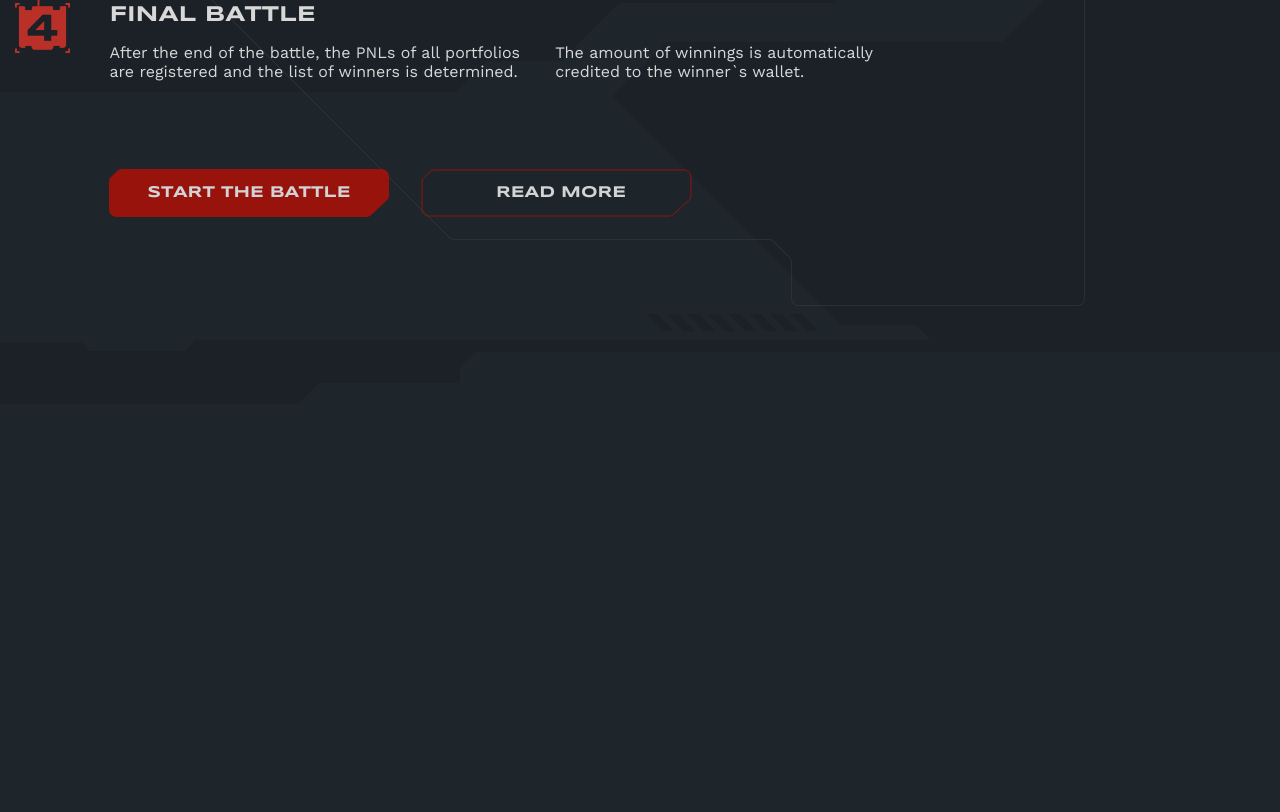
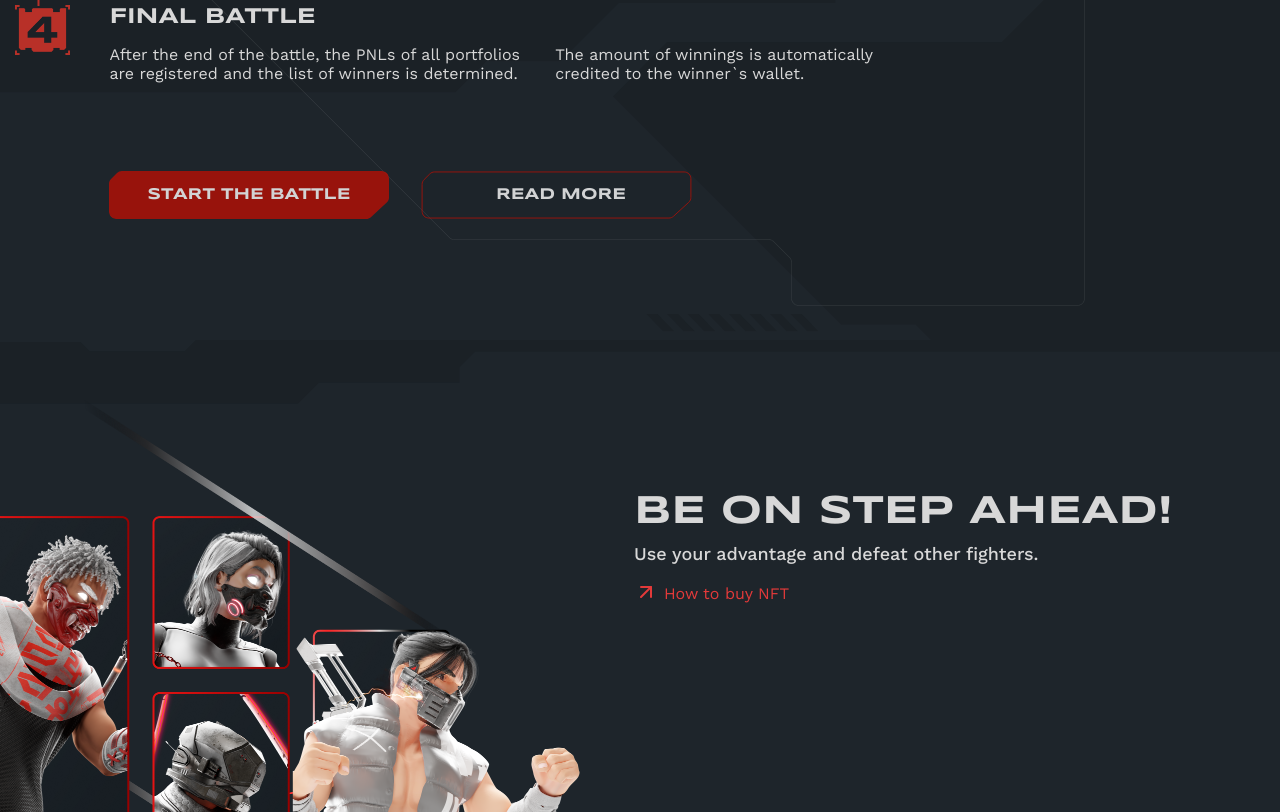
Before and after one commit to no-ocean/symbiosis, a React app: page / in a window 1280 px wide. Shown: the part 2351-3163 px from the top of the page. Before the commit the page ends 2760 px from the top, so only its background shows below. Built offline with nearby package versions, Linux system fonts and the light colour scheme.

Commit message:
dev: be on step section and simple link component

```diff
--- /dev/null
+++ b/src/components/SimpleLink/SimpleLink.js
@@ -0,0 +1,21 @@
+import React from 'react';
+import { FiArrowUpRight } from 'react-icons/fi';
+import styles from './simpleLink.module.scss';
+
+const SimpleLink = ({ className, to, label }) => {
+  return (
+    <a
+      href={to}
+      className={`${styles.wrapper} ${className ? className : ''}`}
+      target='_blank'
+      rel='noreferrer'
+    >
+      <span className={styles.icon}>
+        <FiArrowUpRight />
+      </span>
+      <span className={styles.label}>{label}</span>
+    </a>
+  );
+};
+
+export default SimpleLink;
--- /dev/null
+++ b/src/components/SimpleLink/index.js
@@ -0,0 +1,2 @@
+import SimpleLink from './SimpleLink';
+export default SimpleLink;
--- /dev/null
+++ b/src/components/SimpleLink/simpleLink.module.scss
@@ -0,0 +1,41 @@
+@import '../../styles/mixins';
+@import '../../styles/variables';
+
+a.wrapper {
+  color: $red-light;
+  display: flex;
+  align-items: center;
+  line-height: 19px;
+  position: relative;
+  max-width: max-content;
+  margin-bottom: 6px;
+  &:hover {
+    .label {
+      &::before {
+        width: 100%;
+      }
+    }
+  }
+}
+
+.label {
+  position: relative;
+  padding-bottom: 6px;
+  &::before {
+    content: '';
+    background-color: $red-light;
+    position: absolute;
+    bottom: 0;
+    left: 50%;
+    width: 0;
+    height: 1px;
+    transition: all .5s ease;
+    transform: translateX(-50%);
+  }
+}
+
+.icon {
+  font-size: 24px;
+  margin-right: 6px;
+  margin-bottom: 6px;
+}
--- a/src/pages/BattleLanding/BattleLanding.js
+++ b/src/pages/BattleLanding/BattleLanding.js
@@ -3,6 +3,7 @@ import Header from '../../components/Header/Header';
 import TopSection from '../../sections/TopSection';
 import AboutSection from '../../sections/AboutSection/AboutSection';
 import BattleStages from '../../sections/BattleStages/BattleStages';
+import BeOnStep from '../../sections/BeOnStep/BeOnStep';
 
 const BattleLanding = () => {
   return (
@@ -14,6 +15,8 @@ const BattleLanding = () => {
       <AboutSection />
 
       <BattleStages />
+
+      <BeOnStep />
     </div>
   );
 };
--- a/src/sections/BattleStages/BattleStages.js
+++ b/src/sections/BattleStages/BattleStages.js
@@ -1,6 +1,6 @@
 import React from 'react';
-import { FiArrowUpRight } from 'react-icons/fi';
 import Button from '../../components/Button/Button';
+import SimpleLink from '../../components/SimpleLink';
 import styles from './battleStages.module.scss';
 
 const BattleStages = () => {
@@ -24,14 +24,16 @@ const BattleStages = () => {
                   </span>
                 </div>
                 <div className={`col-lg-6 ${styles.column}`}>
-                  <a href='' target='_blank' className={styles.link}>
-                    <FiArrowUpRight className={styles.arrow} />
-                    <span>How to create wallet</span>
-                  </a>
-                  <a href='' target='_blank' className={styles.link}>
-                    <FiArrowUpRight className={styles.arrow} />
-                    <span>How to link your wallet</span>
-                  </a>
+                  <SimpleLink
+                    to='https://google.com'
+                    label='How to create wallet'
+                    className={styles.link}
+                  />
+                  <SimpleLink
+                    to='https://google.com'
+                    label='How to link your wallet'
+                    className={styles.link}
+                  />
                 </div>
               </div>
             </div>
--- a/src/sections/BattleStages/battleStages.module.scss
+++ b/src/sections/BattleStages/battleStages.module.scss
@@ -58,47 +58,14 @@
 }
 
 
-a.link {
-  color: $red-light;
-  display: flex;
-  align-items: center;
-  line-height: 19px;
-  margin-bottom: 6px;
-  position: relative;
-  max-width: max-content;
+.link {
 
   &:last-child {
     margin-bottom: 0;
   }
-  span {
-    position: relative;
-    padding-bottom: 6px;
-    &::before {
-      content: '';
-      background-color: $red-light;
-      position: absolute;
-      bottom: 0;
-      left: 50%;
-      width: 0;
-      height: 1px;
-      transition: all .5s ease;
-      transform: translateX(-50%);
-    }
-  }
-  &:hover {
-    span {
-      &::before {
-        width: 100%;
-      }
-    }
-  }
 }
 
-.arrow {
-  font-size: 24px;
-  margin-right: 6px;
-  margin-bottom: 6px;
-}
+
 
 .note {
   padding-top: 30px;
--- /dev/null
+++ b/src/sections/BeOnStep/BeOnStep.js
@@ -0,0 +1,24 @@
+import React from 'react';
+import SimpleLink from '../../components/SimpleLink';
+import styles from './beOnStep.module.scss';
+
+const BeOnStep = () => {
+  return (
+    <div className={styles.wrapper}>
+      <div className={styles.container}>
+        <div className={styles.img}>
+          <img src='/images/be_on_step_img@2x.png' alt='' />
+        </div>
+        <div className={styles.content}>
+          <h2 className={styles.title}>Be on step Ahead!</h2>
+          <p className={styles.desc}>
+            Use your advantage and defeat other fighters.
+          </p>
+          <SimpleLink label='How to buy NFT' to='https://google.com' />
+        </div>
+      </div>
+    </div>
+  );
+};
+
+export default BeOnStep;
--- /dev/null
+++ b/src/sections/BeOnStep/beOnStep.module.scss
@@ -0,0 +1,35 @@
+@import '../../styles/mixins';
+@import '../../styles/variables';
+
+.wrapper {
+  padding-top: 80px;
+}
+
+.container {
+  max-width: 1434px;
+  margin: 0 auto;
+  position: relative;
+}
+
+.img {
+  position: absolute;
+  max-width: 590px;
+  top: -150px;
+  left: 0;
+}
+
+.content {
+  padding-left: 634px;
+}
+
+.title {
+  line-height: 42px;
+  margin-top: 0;
+  margin-bottom: 10px;
+}
+
+.desc {
+  font-weight: 500;
+  font-size: 18px;
+  line-height: 21px;
+}
--- /dev/null
+++ b/src/sections/BeOnStep/index.js
@@ -0,0 +1,2 @@
+import BeOnStep from './BeOnStep';
+export default BeOnStep;
```
Also changed, not shown: public/backgrounds/be_on_step_after.png (added), public/backgrounds/be_on_step_before.png (added), public/backgrounds/be_on_step_bg.png (added), public/backgrounds/be_on_step_bg_dark.png (added), public/images/be_on_step_img@2x.png (added).
